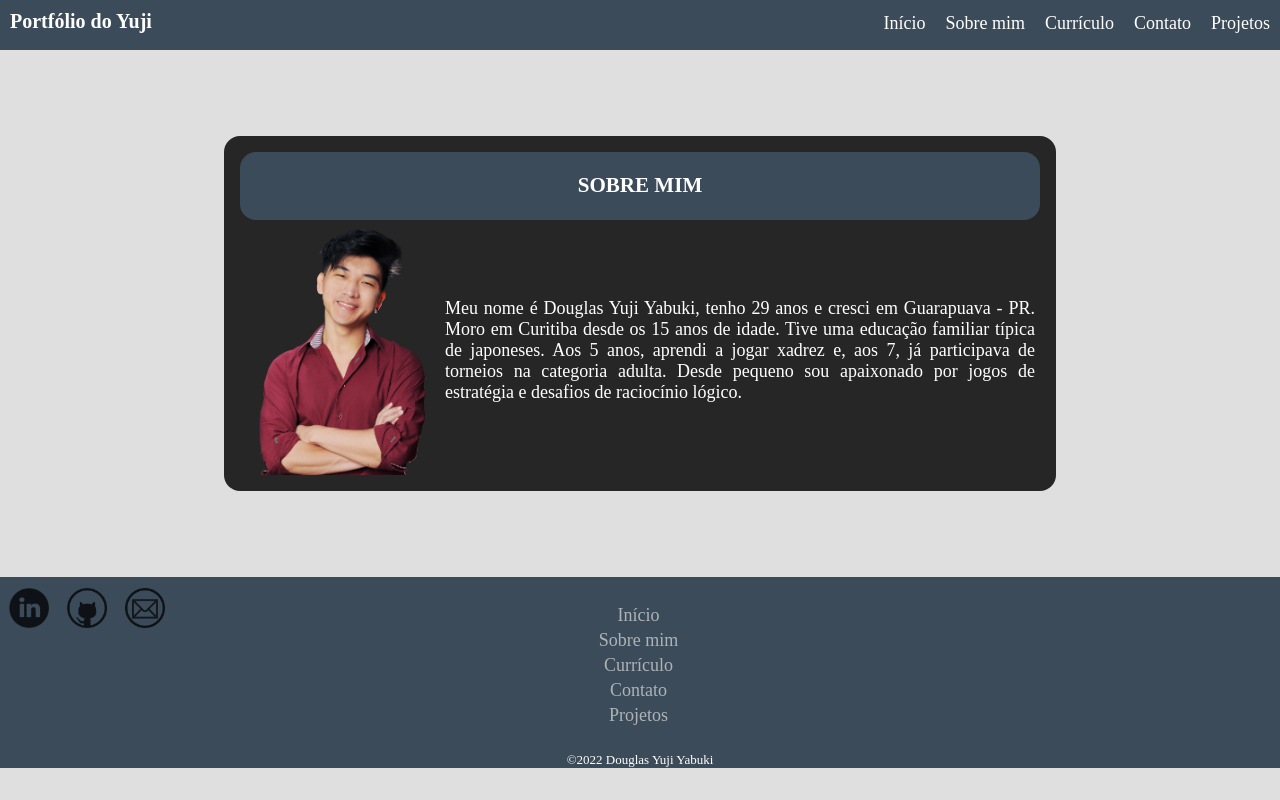
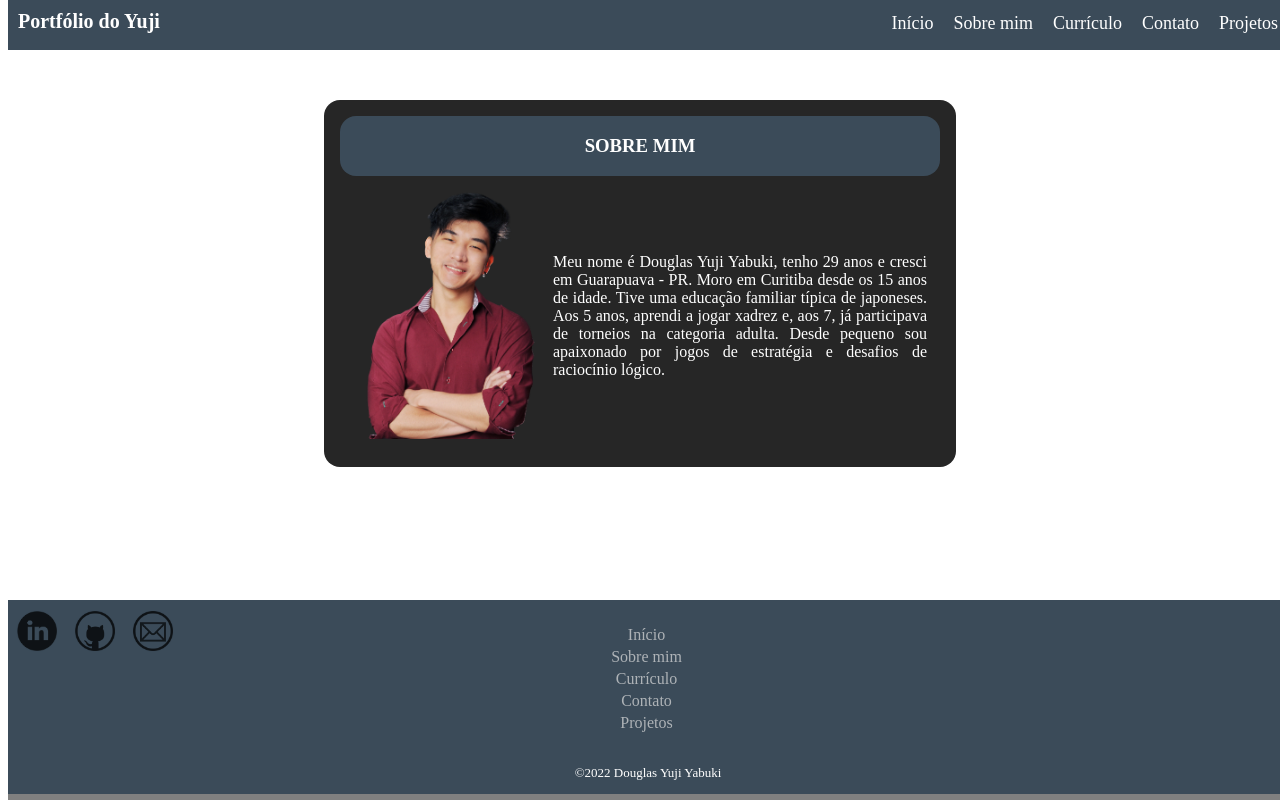
Before and after one commit to douglasyabuki/douglasyabuki.github.io, an Angular app: page /aboutpersonal in a window 1280 px wide. Built offline with nearby package versions, Linux system fonts and the light colour scheme.

Commit message:
Commit 6: responsive changes for a few components

```diff
--- a/src/app/aboutpersonal/aboutpersonal.component.html
+++ b/src/app/aboutpersonal/aboutpersonal.component.html
@@ -5,8 +5,9 @@
 
   <body>
     <div class="container">
-      <img src="/assets/img/FotoYuji.png" width="200" height="250" />
+      <img src="/assets/img/FotoYuji.png" width="200" height="250">
     </div>
+    <div>
       <p>
         Meu nome é Douglas Yuji Yabuki, tenho 29 anos e cresci em Guarapuava - PR. Moro em Curitiba
         desde os 15 anos de idade.
@@ -14,7 +15,7 @@
         participava de torneios na categoria adulta.
         Desde pequeno sou apaixonado por jogos de estratégia e desafios de raciocínio lógico.
       </p>
+    </div>
   </body>
 
-
 </section>
--- a/src/app/aboutpersonal/aboutpersonal.component.scss
+++ b/src/app/aboutpersonal/aboutpersonal.component.scss
@@ -1,10 +1,13 @@
+@media (max-width:600px) {
   section {
     padding: 16px;
     display: flex;
     flex-direction: column;
     border-radius: 16px;
     background-color: #262626;
-  max-width: 800px;
+    min-width: 300px;
+    width: 90%;
+    margin: auto;
   }
 
   header {
@@ -14,7 +17,59 @@ header {
     gap: 40px;
     padding-bottom: 1px;
     color: white;
-  background-color:#3B4B59;
+    background-color: #3B4B59;
+    border-radius: 16px;
+  }
+
+  body {
+    min-width: 300px;
+    padding-top: 5px;
+    text-align: justify;
+    display: flex;
+    align-items: center;
+    justify-content: center;
+    color: white;
+    background-color: #262626;
+    grid-template: 1fr 1fr;
+    display: flex;
+    flex-direction: column;
+
+    .container {
+      width: 250px;
+      height:300px;
+      object-fit: cover;
+      padding: 0px;
+    }
+
+    .text {
+      padding-left: 5px;
+      padding-right: 5px;
+    }
+
+  }
+}
+
+@media (min-width:601px) {
+  section {
+    padding: 16px;
+    display: flex;
+    flex-direction: column;
+    border-radius: 16px;
+    background-color: #262626;
+    width: 60%;
+    min-width: 550px;
+    max-width: 600px;
+    margin: auto;
+  }
+
+  header {
+    display: flex;
+    align-items: center;
+    justify-content: center;
+    gap: 40px;
+    padding-bottom: 1px;
+    color: white;
+    background-color: #3B4B59;
     border-radius: 16px;
   }
 
@@ -28,7 +83,7 @@ body {
     color: white;
     background-color: #262626;
 
-  p{
+    p {
       padding-left: 5px;
       padding-right: 5px;
     }
@@ -39,3 +94,4 @@ body {
     max-width: 200px;
     padding: 0px;
   }
+}
--- a/src/app/app.component.html
+++ b/src/app/app.component.html
@@ -1,7 +1,7 @@
-<app-nav></app-nav>
+<app-nav id="nav"></app-nav>
 
 <section>
   <router-outlet></router-outlet>
 </section>
 
-<app-footer></app-footer>
+<app-footer id="footer"></app-footer>
--- a/src/app/app.component.scss
+++ b/src/app/app.component.scss
@@ -0,0 +1,29 @@
+body,
+html {
+  min-height: 250px;
+  height: 100%;
+  margin: 0 auto;
+  background-color: #dfdfdf;
+  color: #dfdfdf;
+}
+a {
+  text-decoration: none;
+}
+
+section {
+  position: relative;
+  min-height: 100%;
+  margin-top: 100px;
+}
+
+#nav{
+  position: absolute;
+  top: 0;
+  width: 100%;
+}
+
+#footer{
+  position: absolute;
+  bottom: 0;
+  width: 100%;
+}
--- a/src/app/contact/contact.component.scss
+++ b/src/app/contact/contact.component.scss
@@ -31,6 +31,7 @@ body {
   color: white;
   background-color: #262626;
 }
+
 label {
   display: block;
   color: white;
--- a/src/app/footer/footer.component.scss
+++ b/src/app/footer/footer.component.scss
@@ -1,31 +1,22 @@
 .host {
   background-color: #3B4B59;
   margin: 0;
+  border-bottom: 6px solid gray;
 }
 
 @media (max-width:900px) {
 
-section{
-  height: 140px;
+  section {
+    height: 40px;
     width: 100%;
     padding: 0px;
     padding-top: 10px;
-  display: column;
-  grid-template: auto /1fr;
+    display: grid;
+    grid-template: auto;
   }
 
   ul {
     display: none;
-}
-
-ul a {
-  padding-right: 33px;
-  opacity: 0.7;
-  color: #dfdfdf;
-}
-
-ul a:hover {
-  opacity: 1;
   }
 
   .social {
@@ -38,8 +29,7 @@ ul a:hover {
     width: 40px;
     height: 40px;
     line-height: 40px;
-  display: flex;
-  flex-direction: column;
+    display: inline-block;
     text-align: center;
     border-radius: 50%;
     border: 1px solid #3B4B59;
@@ -60,6 +50,7 @@ ul a:hover {
     color: white;
   }
   }
+
 
 @media (min-width:900px){
 section {
--- a/src/app/home/home.component.scss
+++ b/src/app/home/home.component.scss
@@ -1,11 +1,13 @@
+@media (max-width:600px) {
+
   section {
-  min-width: 300px;
-  width: 60%;
+    margin: auto;
+    width: 90%;
+    min-width: 200px;
+    max-width: 300px;
     padding: 16px;
-  display: block;
     border-radius: 16px;
     background-color: #262626;
-  max-width: 800px;
   }
 
   header {
@@ -27,3 +29,35 @@ body {
     color: white;
     background-color: #262626;
   }
+}
+
+@media (min-width:600px) {
+  section {
+    margin: auto;
+    width: 60%;
+    max-width: 600px;
+    padding: 16px;
+    border-radius: 16px;
+    background-color: #262626;
+  }
+
+  header {
+    display: flex;
+    align-items: center;
+    justify-content: center;
+    gap: 40px;
+    padding-bottom: 1px;
+    color: white;
+    background-color: #3B4B59;
+    border-radius: 16px;
+  }
+
+  body {
+    text-align: justify;
+    display: flex;
+    align-items: center;
+    justify-content: center;
+    color: white;
+    background-color: #262626;
+  }
+}
--- a/src/app/nav/nav.component.scss
+++ b/src/app/nav/nav.component.scss
@@ -2,7 +2,6 @@
   height: 50px;
   width: 100%;
   background-color: #3B4B59;
-  position: relative;
 }
 
 .nav>.nav-header {
--- a/src/app/projects/projects.component.scss
+++ b/src/app/projects/projects.component.scss
@@ -1,20 +1,14 @@
-body {
-  text-align: justify;
-  display: flex;
-  flex-direction: column;
-  align-items: center;
-  justify-content: center;
-  color: white;
-  background-color: #262626;
-}
-
+@media (max-width:600px) {
   section {
+    margin: auto;
     padding: 16px;
     display: flex;
     flex-direction: column;
     border-radius: 16px;
     background-color: #262626;
-  max-width: 800px;
+    width: 90%;
+    min-width: 200px;
+    max-width: 300px;
   }
 
   header {
@@ -26,6 +20,16 @@ header {
     color: white;
     background-color: #3B4B59;
     border-radius: 16px;
+  }
+
+  body {
+    text-align: justify;
+    display: flex;
+    flex-direction: column;
+    align-items: center;
+    justify-content: center;
+    color: white;
+    background-color: #262626;
   }
 
   .social {
@@ -46,8 +50,67 @@ header {
     opacity: 0.75;
   }
 
-.social a :hover{
+  .social a :hover {
     background-color: white;
     border-radius: 50%;
     opacity: 1;
   }
+}
+
+@media (min-width:601px) {
+  section {
+    margin: auto;
+    padding: 16px;
+    display: flex;
+    flex-direction: column;
+    border-radius: 16px;
+    background-color: #262626;
+    width: 60%;
+    max-width: 600px;
+  }
+
+  header {
+    display: flex;
+    align-items: center;
+    justify-content: center;
+    gap: 40px;
+    padding-bottom: 1px;
+    color: white;
+    background-color: #3B4B59;
+    border-radius: 16px;
+  }
+
+  body {
+    text-align: justify;
+    display: flex;
+    flex-direction: column;
+    align-items: center;
+    justify-content: center;
+    color: white;
+    background-color: #262626;
+  }
+
+  .social {
+    object-fit: cover;
+    text-align: left;
+  }
+
+  .social a {
+    width: 200px;
+    height: 200px;
+    line-height: 200px;
+    display: inline-block;
+    text-align: center;
+    border-radius: 50%;
+    border: 1px solid #3B4B59;
+    margin: 0 8px;
+    color: inherit;
+    opacity: 0.75;
+  }
+
+  .social a :hover {
+    background-color: white;
+    border-radius: 50%;
+    opacity: 1;
+  }
+}
--- a/src/styles.scss
+++ b/src/styles.scss
@@ -1,37 +1,4 @@
-body,
-html {
-  min-height: 250px;
-  height: 100%;
-  margin: 0 auto;
-  background-color: #dfdfdf;
-  color: #dfdfdf;
-}
-
-body {
+*{
   font-family: 'Calibri Light';
-  font-size: 18px;
-}
-
-a {
   text-decoration: none;
 }
-
-.container {
-  width: 80%;
-  margin: 0 auto;
-  padding: 1.3em;
-  display: grid;
-  grid-template-columns: 30% auto;
-
-  a {
-    color: white;
-  }
-}
-
-section {
-  width: 80%;
-  margin: 0 auto;
-  margin-top: 25px;
-  margin-bottom: 25px;
-  padding: 2em;
-}
```
Also changed, not shown: 5 other files (tests, documents, lock files or other folders). Lines whose indentation alone changed are shown as unchanged.
